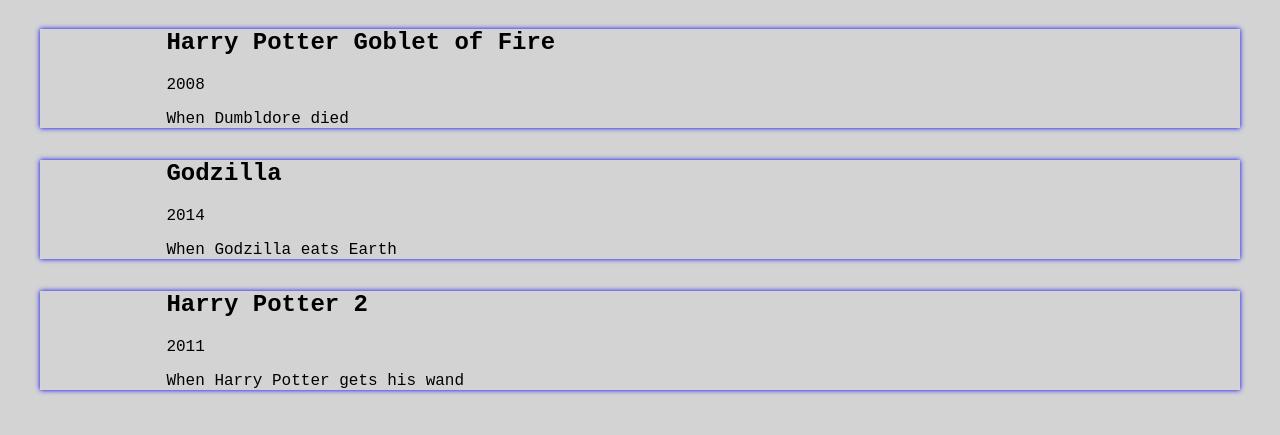
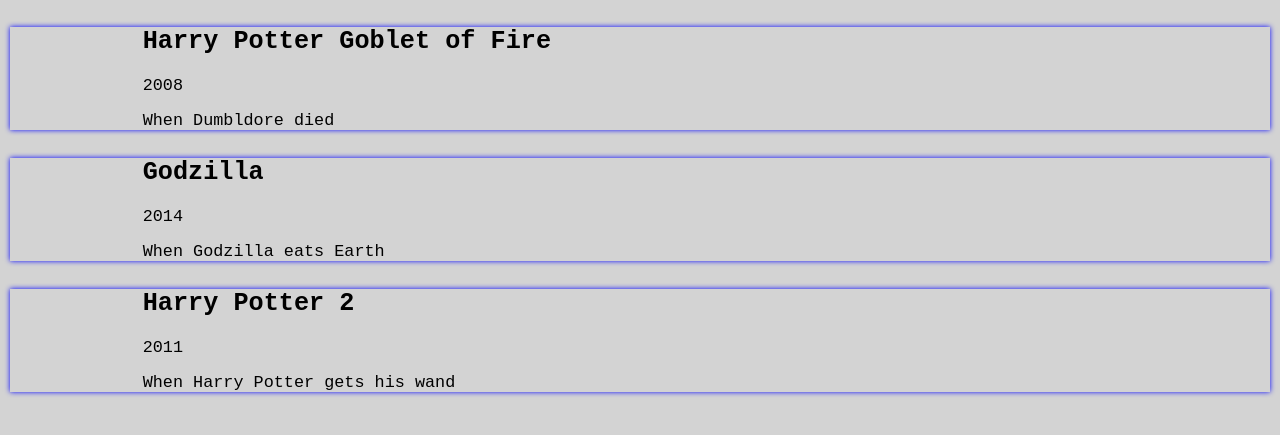
Before and after one commit to CarlosEH7/freecodecamp, a plain HTML site: page first-review/index.html in a window 1280 px wide. Shown: the part 61-496 px from the top of the page. Drawn offline with Linux system fonts and the light colour scheme.

```diff
--- a/first-review/styles.css
+++ b/first-review/styles.css
@@ -18,3 +18,6 @@
   .bold{
     font-weight: 800;
   }
+  div{
+    transform: scale(1.05);
+  }
```
